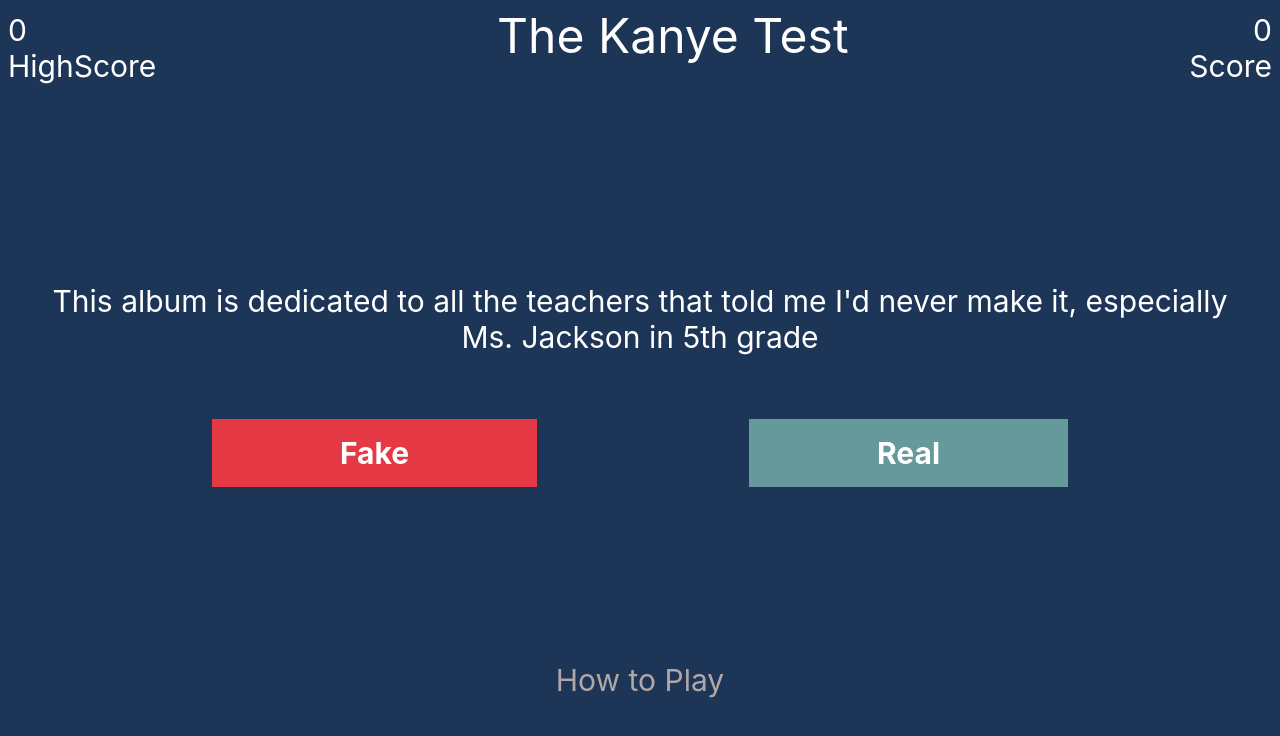
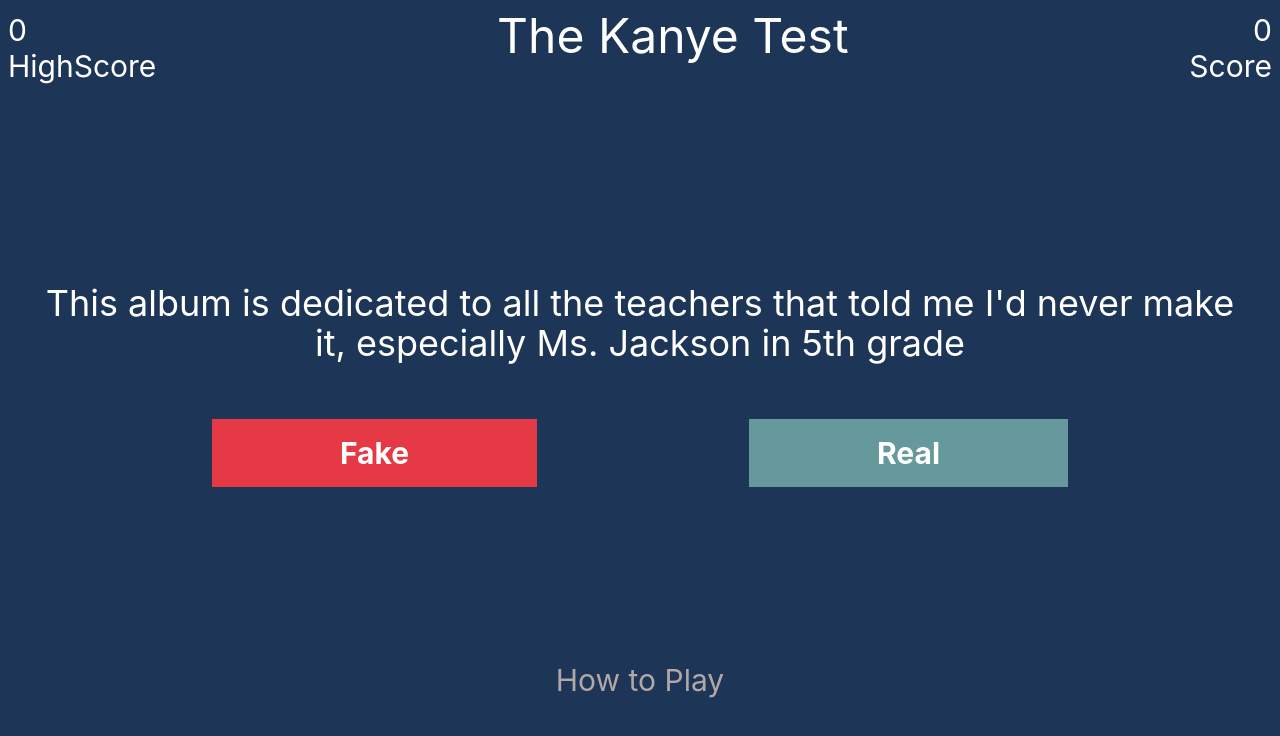
Before and after one commit to pete0360/kanye-west-openai-game, a React (Create React App) app: page / in a window 1280 px wide. Shown: the top 736 px of the page. Built offline with nearby package versions, Linux system fonts and the light colour scheme.

Commit message:
fixed quote length

```diff
--- a/src/components/QuoteTextComponent/quoteTextComponent.js
+++ b/src/components/QuoteTextComponent/quoteTextComponent.js
@@ -5,7 +5,7 @@
 function QuoteTextComponent() {
   const quote = useAppSelector((state) => state.currentData.value);
   return (
-    <div className="text-center h-3/5 md:h-1/4 px-10 text-3xl py-6 text-white mb-10">
+    <div className="text-center h-3/5 md:h-1/4 px-10 text-3xl md:text-4xl py-6 text-white mb-10">
       {quote}
     </div>
   );
```
